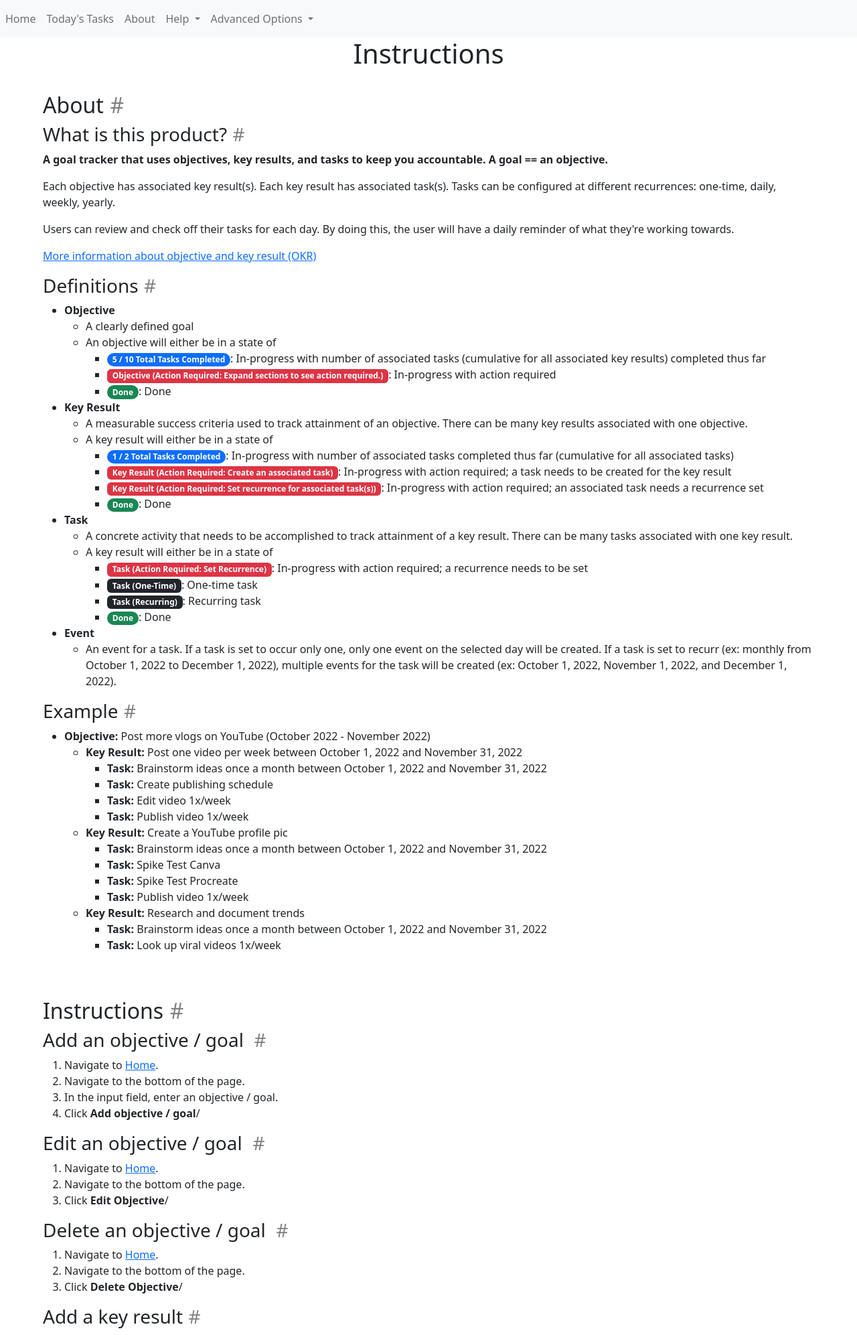
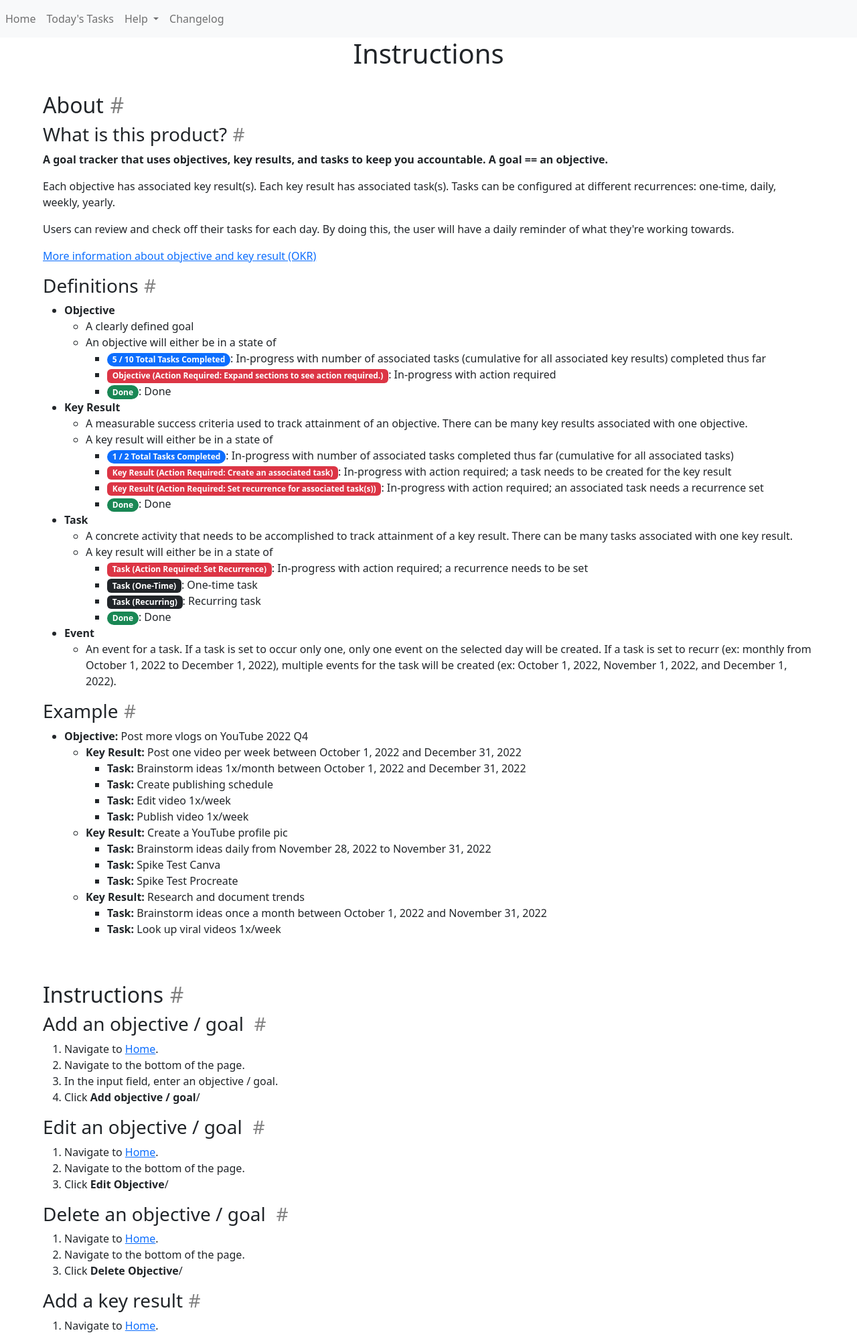
Before and after one commit to umjennifer/osu-cs361-project, a Flask app: page /instructions in a window 1280 px wide. Shown: the top 1993 px of the page at 67% size. Run offline with Flask 3, Linux system fonts and the light colour scheme.

Commit message:
for the demo

```diff
--- a/app.py
+++ b/app.py
@@ -73,6 +73,7 @@ class Event(db.Model):
 def logging_before():
     # Store the start time for the request
     app_ctx.start_time = time.perf_counter()
+
 @app.after_request
 def logging_after(response):
     # Get total time in milliseconds
@@ -433,7 +434,6 @@ def update_done_status_of_task(task):
 
 def check_if_all_events_for_task_are_done(task):
     not_done_events = db.session.query(Event).filter_by(task_id=task.id, done=False).all()
-
     if len(not_done_events) > 0:
         return False
     return True
--- a/static/css/main.css
+++ b/static/css/main.css
@@ -112,3 +112,12 @@ td {
 #instructions-block.text-block{
     padding: 2% 5% 2% 5%;
 }
+
+.objective_tool_tip {
+    margin-left: 2%;
+}
+
+#no-objectives.text-block {
+    padding: 0% 0% 0% 2%;
+
+}
--- a/templates/base.html
+++ b/templates/base.html
@@ -21,27 +21,19 @@
             <li class="nav-item">
               <a class="nav-link" href="/tasks/date/today">Today's Tasks</a>
             </li>
-            <li class="nav-item">
-              <a class="nav-link" href="/about">About</a>
-            </li>
             <li class="nav-item dropdown">
               <a class="nav-link dropdown-toggle" href="#" id="navbarDropdownMenuLink1" role="button" data-bs-toggle="dropdown" aria-haspopup="true" aria-expanded="false">
                 Help
               </a>
               <div class="dropdown-menu" aria-labelledby="navbarDropdownMenuLink1">
                 <a class="dropdown-item" href="/instructions">Instructions</a>
-                <a class="dropdown-item" href="/example">Example</a>
+                <a class="dropdown-item" href="/instructions#about">About</a>
+                <a class="dropdown-item" href="/instructions#example">Example</a>
               </div>
             </li>
-            <li class="nav-item dropdown">
-              <a class="nav-link dropdown-toggle" href="#" id="navbarDropdownMenuLink2" role="button" data-bs-toggle="dropdown" aria-haspopup="true" aria-expanded="false">
-                Advanced Options
-              </a>
-              <div class="dropdown-menu" aria-labelledby="navbarDropdownMenuLink2">
-                <a class="dropdown-item" href="/changelog">Changelog</a>
-              </div>
+            <li class="nav-item active">
+              <a class="nav-link" href="/changelog">Changelog</a>
             </li>
-
           </ul>
         </div>
       </nav>
--- a/templates/instructions.html
+++ b/templates/instructions.html
@@ -68,12 +68,12 @@
     <h3 id="example">Example<a class="anchor-link " aria-label="Anchor" href="#example">#</a></h3>
     <ul>
         <li>
-            <b>Objective:</b> Post more vlogs on YouTube (October 2022 - November 2022)
+            <b>Objective:</b> Post more vlogs on YouTube 2022 Q4
             <ul>
                 <li>
-                    <b>Key Result:</b> Post one video per week between October 1, 2022 and November 31, 2022
+                    <b>Key Result:</b> Post one video per week between October 1, 2022 and December 31, 2022
                     <ul>
-                        <li><b>Task:</b> Brainstorm ideas once a month between October 1, 2022 and November 31, 2022</li>
+                        <li><b>Task:</b> Brainstorm ideas 1x/month between October 1, 2022 and December 31, 2022</li>
                         <li><b>Task:</b> Create publishing schedule</li>
                         <li><b>Task:</b> Edit video 1x/week</li>
                         <li><b>Task:</b> Publish video 1x/week </li>
@@ -82,10 +82,9 @@
                 <li>
                     <b>Key Result:</b> Create a YouTube profile pic
                     <ul>
-                        <li><b>Task:</b> Brainstorm ideas once a month between October 1, 2022 and November 31, 2022</li>
+                        <li><b>Task:</b> Brainstorm ideas daily from November 28, 2022 to November 31, 2022</li>
                         <li><b>Task:</b> Spike Test Canva</li>
                         <li><b>Task:</b> Spike Test Procreate</li>
-                        <li><b>Task:</b> Publish video 1x/week </li>
                     </ul>
                 </li>
                 <li>
@@ -184,6 +183,12 @@
         <ol>
             <li>In the navigation bar, click "Today's Tasks"</li>
         </ol>
+
+        <h3 id="view-task-for-a-selected-date">View tasks for a selected date<a class="anchor-link " aria-label="Anchor" href="#view-task-for-a-selected-date">#</a></h3>
+        <ol>
+            <li>Navigate to <a href="/">Home</a>.</li>
+            <li>At the date-picker, select a date then click "Submit".</li>
+        </ol>
     </div>
 
 
```
Also changed, not shown: templates/about.html (deleted, +0 -20 lines), templates/changelog.html (+9 -4 lines), templates/index.html (+6 -2 lines).
